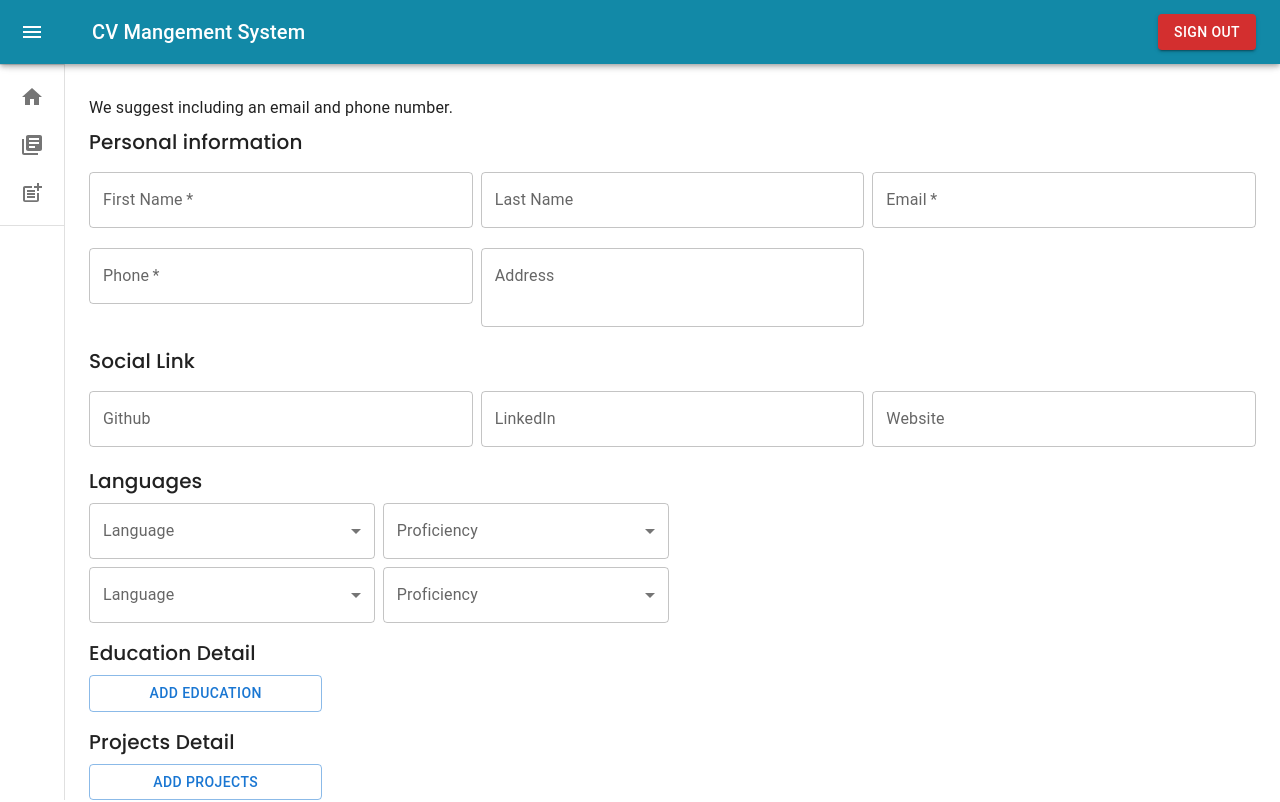
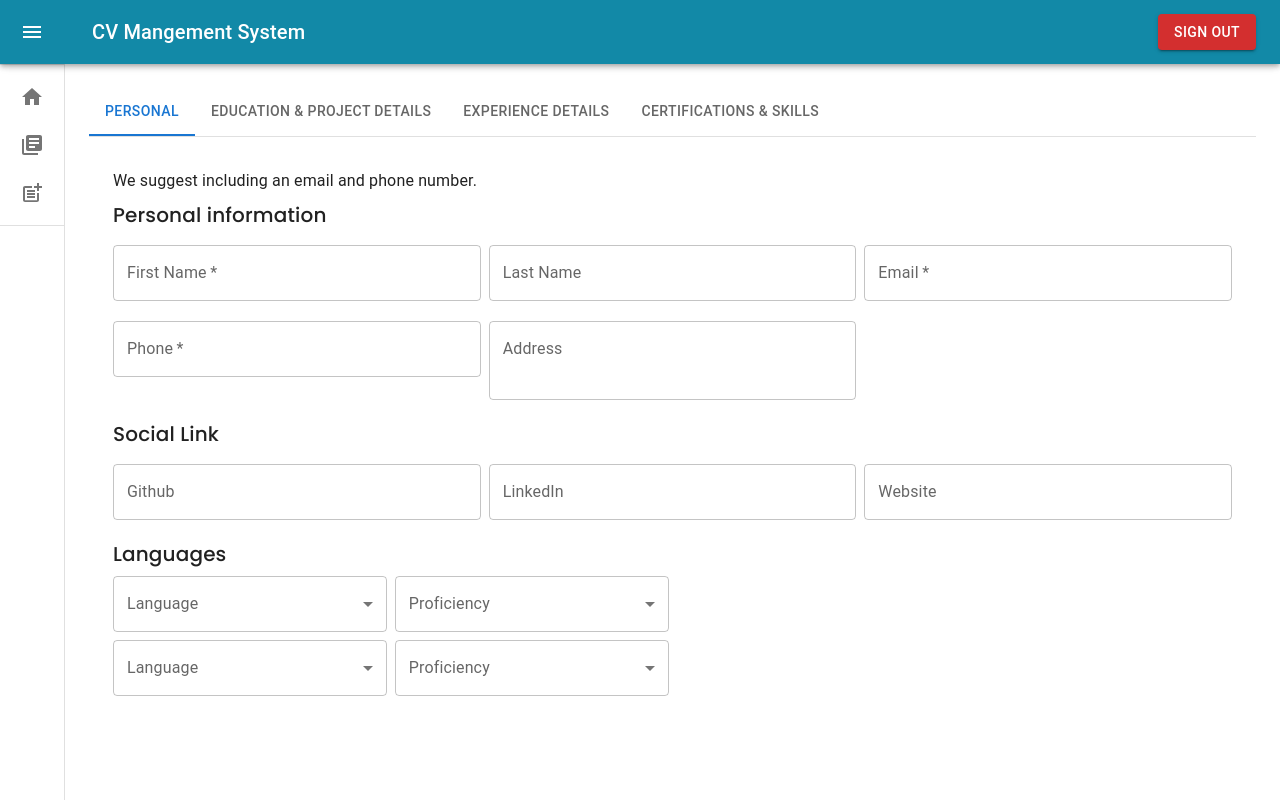
Before and after one commit to reactexcel/cv-generator, a React (Vite) app: page /home/cvGenerator in a window 1280 px wide. Shown: the top 802 px of the page. Built offline with nearby package versions, Linux system fonts and the light colour scheme; sample sign-in values are in the browser's storage.

Commit message:
multiple tab page added in form

```diff
--- a/src/components/cv-creatorform/CvCreatorForm.jsx
+++ b/src/components/cv-creatorform/CvCreatorForm.jsx
@@ -1,8 +1,13 @@
-import React, { useEffect, useState } from "react";
+import * as React from "react";
+import PropTypes from "prop-types";
+import Tabs from "@mui/material/Tabs";
+import Tab from "@mui/material/Tab";
+import Typography from "@mui/material/Typography";
+import Box from "@mui/material/Box";
+import { useEffect, useState } from "react";
 import { useForm, useFieldArray } from "react-hook-form";
 
 import {
-  Box,
   Button,
   CircularProgress,
   MenuItem,
@@ -19,7 +24,45 @@ import { useNavigate, useParams } from "react-router-dom";
 import { setSingleUserData } from "../../redux/slices/CvSlice";
 import { useDispatch, useSelector } from "react-redux";
 
-const CvCreatorForm = () => {
+function CustomTabPanel(props) {
+  const { children, value, index, ...other } = props;
+
+  return (
+    <div
+      role="tabpanel"
+      hidden={value !== index}
+      id={`simple-tabpanel-${index}`}
+      aria-labelledby={`simple-tab-${index}`}
+      {...other}>
+      {value === index && (
+        <Box sx={{ p: 3 }}>
+          <Typography>{children}</Typography>
+        </Box>
+      )}
+    </div>
+  );
+}
+
+CustomTabPanel.propTypes = {
+  children: PropTypes.node,
+  index: PropTypes.number.isRequired,
+  value: PropTypes.number.isRequired,
+};
+
+function a11yProps(index) {
+  return {
+    id: `simple-tab-${index}`,
+    "aria-controls": `simple-tabpanel-${index}`,
+  };
+}
+
+export default function BasicTabs() {
+  const [tabvalue, setTabValue] = React.useState(0);
+
+  const handleChange = (event, newValue) => {
+    setTabValue(newValue);
+  };
+
   const [loading, setLoading] = useState(false);
   const id = useParams();
 
@@ -38,9 +81,32 @@ const CvCreatorForm = () => {
         phone: "",
         address: "",
       },
-      projects: [],
-      education: [],
-      experience: [],
+      projects: [
+        {
+          projectName: "",
+          desc: "",
+          technologies: [],
+        },
+      ],
+      education: [
+        {
+          institution: "",
+          degree: "",
+          fieldOfStudy: "",
+          startDate: "",
+          endDate: "",
+        },
+      ],
+      experience: [
+        {
+          company: "",
+          position: "",
+          startDate: "",
+          endDate: "",
+          responsibilities: [],
+          environments: [],
+        },
+      ],
       certifications: [],
       languages: [],
       skills: [],
@@ -54,6 +120,15 @@ const CvCreatorForm = () => {
   } = useFieldArray({
     control,
     name: "education",
+    defaultValue: [
+      {
+        institution: "",
+        degree: "",
+        fieldOfStudy: "",
+        startDate: "",
+        endDate: "",
+      },
+    ],
   });
 
   const {
@@ -93,7 +168,13 @@ const CvCreatorForm = () => {
   const handleRemoveEducation = (index) => {
     removeEducation(index);
   };
-  const [certificationsFields, setCertificationsFields] = React.useState([]);
+  const [certificationsFields, setCertificationsFields] = React.useState([
+    {
+      name: "",
+      organization: "",
+      date: "",
+    },
+  ]);
   const [selectedTechSkills, setSelectedTechSkills] = React.useState([]);
   const navigate = useNavigate();
   const SingleUserData = useSelector(
@@ -140,6 +221,9 @@ const CvCreatorForm = () => {
     ]);
   };
   const onSubmit = async (data) => {
+    data.projects.forEach((project) => {
+      project.technologies = project.technologies.join(", ");
+    });
     const requestData = {
       ...data,
       languages: languagesFields.map((language) => ({
@@ -239,7 +323,19 @@ const CvCreatorForm = () => {
   }, [id.editId, SingleUserData._id]);
 
   return (
-    <>
+    <Box sx={{ width: "100%" }}>
+      <Box sx={{ borderBottom: 1, borderColor: "divider" }}>
+        <Tabs
+          value={tabvalue}
+          onChange={handleChange}
+          aria-label="basic tabs example">
+          <Tab label="Personal" {...a11yProps(0)} />
+          <Tab label="Education & Project Details" {...a11yProps(1)} />
+          <Tab label="Experience Details" {...a11yProps(2)} />
+          <Tab label="Certifications & Skills" {...a11yProps(3)} />
+        </Tabs>
+      </Box>
+      <CustomTabPanel value={tabvalue} index={0}>
         <form onSubmit={handleSubmit(onSubmit)}>
           <div className="py-2 text-wrap">
             We suggest including an email and phone number.
@@ -266,7 +362,9 @@ const CvCreatorForm = () => {
                   />
                   <p className=" px-2">
                     {errors.personalInfo?.firstName && (
-                    <p className="text-red-500">Please check the First Name</p>
+                      <p className="text-red-500">
+                        Please check the First Name
+                      </p>
                     )}
                   </p>
                 </div>
@@ -422,9 +520,14 @@ const CvCreatorForm = () => {
                 </Box>
               ))}
             </Stack>
+          </Stack>
+        </form>
+      </CustomTabPanel>
+      <CustomTabPanel value={tabvalue} index={1}>
+        <form onSubmit={handleSubmit(onSubmit)}>
           <Stack spacing={1}>
             <div className="font-poppins md:text-xl text-sm font-semibold md:font-medium">
-              Education Detail
+              Education Details
             </div>
             {educationFields.map((field, index) => (
               <>
@@ -472,7 +575,7 @@ const CvCreatorForm = () => {
                 </Box>
                 <Button
                   onClick={() => handleRemoveEducation(index)}
-                  className="w-[30%]"
+                  className="w-[5%]"
                   color="error">
                   <CloseIcon />
                 </Button>
@@ -480,19 +583,21 @@ const CvCreatorForm = () => {
             ))}
 
             {educationFields.length <= 2 && (
+              <div className="mt-2">
                 <Button
                   className="md:w-[20%] w-full text-sm"
                   type="button"
-                variant="outlined"
+                  variant="contained"
                   onClick={() => appendEducation({})}>
                   Add Education
                 </Button>
+              </div>
             )}
           </Stack>
 
-          <Stack spacing={1}>
+          <Stack sx={{ marginTop: "20px" }} spacing={1}>
             <div className="font-poppins md:text-xl text-sm font-semibold md:font-medium">
-              Projects Detail
+              Projects Details
             </div>
             {projectsFields.map((field, index) => (
               <>
@@ -528,7 +633,7 @@ const CvCreatorForm = () => {
                 </Box>
                 <Button
                   onClick={() => handleRemoveProjects(index)}
-                  className="w-[30%]"
+                  className="w-[5%]"
                   color="error">
                   <CloseIcon />
                 </Button>
@@ -539,13 +644,22 @@ const CvCreatorForm = () => {
               <Button
                 className="md:w-[20%] w-full text-sm"
                 type="button"
-                variant="outlined"
-                onClick={() => appendProjects({})}>
+                variant="contained"
+                onClick={() =>
+                  appendProjects({
+                    projectName: "",
+                    desc: "",
+                    technologies: [],
+                  })
+                }>
                 Add Projects
               </Button>
             )}
           </Stack>
-
+        </form>
+      </CustomTabPanel>
+      <CustomTabPanel value={tabvalue} index={2}>
+        <form onSubmit={handleSubmit(onSubmit)}>
           <Stack spacing={1}>
             <div className="font-poppins md:text-xl  text-sm font-semibold md:font-medium">
               Experience
@@ -616,11 +730,16 @@ const CvCreatorForm = () => {
             <Button
               className="md:w-[20%] w-full text-sm"
               type="button"
-              variant="outlined"
+              variant="contained"
               onClick={() => appendExperience({})}>
               Add Experience
             </Button>
-          </Stack>
+          </Stack>{" "}
+        </form>
+      </CustomTabPanel>
+      <CustomTabPanel value={tabvalue} index={3}>
+        <form onSubmit={handleSubmit(onSubmit)}>
+          <Stack spacing={2}>
             <Stack spacing={1}>
               <div className="font-poppins md:text-xl  text-sm font-semibold md:font-medium">
                 Certifications
@@ -661,17 +780,16 @@ const CvCreatorForm = () => {
               <Button
                 type="button"
                 className="md:w-[20%] w-full text-sm"
-              variant="outlined"
+                variant="contained"
                 onClick={() => appendCertification({})}>
                 Add Certification
               </Button>
             </Stack>
-          <Stack spacing={1}>
+            <Stack sx={{ marginTop: "20px" }} spacing={1}>
               <div className="font-poppins md:text-xl  text-sm font-semibold md:font-medium">
                 Skills
               </div>
             </Stack>
-
             <Box className="grid grid-cols-3" sx={{ minWidth: 120 }}>
               <FormControl fullWidth>
                 <InputLabel id="demo-simple-select-label"> Skill</InputLabel>
@@ -708,9 +826,8 @@ const CvCreatorForm = () => {
                 )}
               </FormControl>
             </Box>
-
             <Button
-            className="w-[10%]"
+              className="w-[10%] "
               type="submit"
               variant="contained"
               color="primary">
@@ -722,8 +839,7 @@ const CvCreatorForm = () => {
             </Button>
           </Stack>
         </form>
-    </>
+      </CustomTabPanel>
+    </Box>
   );
-};
-
-export default CvCreatorForm;
+}
--- a/src/router/router.jsx
+++ b/src/router/router.jsx
@@ -7,25 +7,25 @@ import LibraryPage from "../pages/Home/librarypage/LibraryPage";
 import SignUp from "../components/Auth/SignUp";
 import CvTemplate from "../components/CvTemplete/CvTemplate";
 import CvCreatorForm from "../components/cv-creatorform/CvCreatorForm";
-export const router=createBrowserRouter([
-    {path:'/',element:<SignIn/>},
-    {path:'/signUp',element:<SignUp/>},
-    {
-        path:'/home',
-        element:<Layout/>,
-        children:[{
-            path:'',
-            element:<AddCV/>
-        },
-        {path:"cvGenerator",element:<CvGenerator/>},
-    {
-        path:'library',
-        element:<LibraryPage/>
-    },
-    {path:'cvTemlate/:cvTemplateId',
-element:<CvTemplate/>}
-,{path:'editCvGenerator/:editId',
-element:<CvCreatorForm/>}
-]
-    }
-])
+export const router = createBrowserRouter([
+  { path: "/", element: <SignIn /> },
+  { path: "/signUp", element: <SignUp /> },
+  {
+    path: "/home",
+    element: <Layout />,
+    children: [
+      {
+        path: "",
+        element: <AddCV />,
+      },
+      { path: "cvGenerator", element: <CvGenerator /> },
+      {
+        path: "library",
+        element: <LibraryPage />,
+      },
+      { path: "cvTemlate/:cvTemplateId", element: <CvTemplate /> },
+      { path: "editCvGenerator/:editId", element: <CvCreatorForm /> },
+      { path: "tabcvGenerator", element: <CvCreatorForm /> },
+    ],
+  },
+]);
```
Lines whose indentation alone changed are shown as unchanged.
